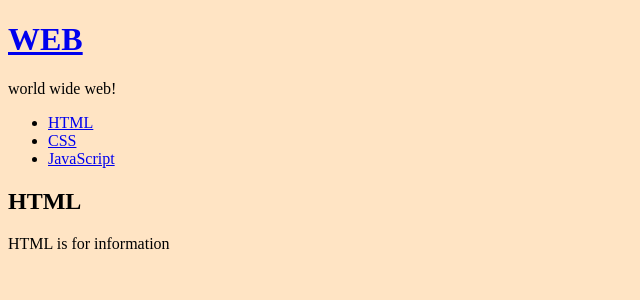
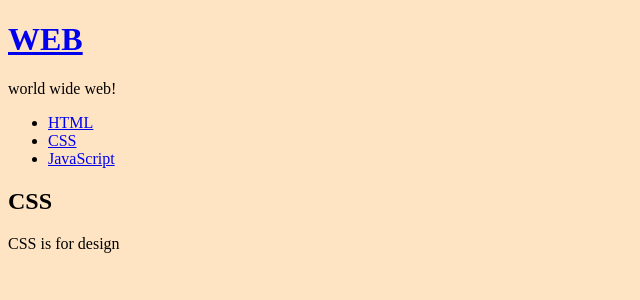
Before and after one commit to KH2Wone/opentutorials_React, a React (Create React App) app: page / in a window 1280 px wide. Shown: the top 300 px of the page, without its empty margins (0-640 px from the left). Built offline with nearby package versions, Linux system fonts and the light colour scheme.

Commit message:
Add TOC,subject event in App.js

```diff
--- a/src/App.js
+++ b/src/App.js
@@ -9,6 +9,7 @@ class App extends Component {
     super(props);
     this.state = {
       mode: 'read',
+      selected_content_id: 2,
       subject: {title: 'WEB', sub: 'world wide web!'},
       welcome:{title:'welcome', desc: 'hello, React!'},
       contents: [
@@ -20,29 +21,28 @@ class App extends Component {
   }
   render() {
     console.log('App render');
-    var _title, _desc = null;
+    let _title, _desc = null;
     if(this.state.mode === 'welcome') {
       _title = this.state.welcome.title;
       _desc = this.state.welcome.desc;
     } else if(this.state.mode === 'read') {
-      _title = this.state.contents[0].title;
-      _desc = this.state.contents[0].desc;
+      var i=0;
+      while (i < this.state.contents.length) {
+        var data = this.state.contents[i];
+        if(data.id === this.state.selected_content_id) {
+          _title = data.title;
+          _desc = data.desc;
+          break;
+        }
+        i++;
+      }
     }
     return (
       <div className="App">
-        {/* <Subject title={this.state.subject.title} sub={this.state.subject.sub}></Subject> */}
-        <header>
-            <h1><a href="/" onClick={function(e) {
-                console.log(e);
-                e.preventDefault();
-                // this.state.mode = 'welcome';
-                this.setState({
-                  mode: 'welcome'
-                });
-            }.bind(this)}>{this.state.subject.title}</a></h1>
-            {this.state.subject.sub}
-        </header>
-        <TOC data={this.state.contents}></TOC>
+        <Subject title={this.state.subject.title} sub={this.state.subject.sub} onChangePage = {function() {
+          this.setState({mode: 'welcome'});
+        }.bind(this)}></Subject>
+        <TOC data={this.state.contents} onChangePage = {function() {this.setState({mode: 'read'})}.bind(this)}></TOC>
         <Content title={_title} desc={_desc}></Content>
       </div>
     );
```
